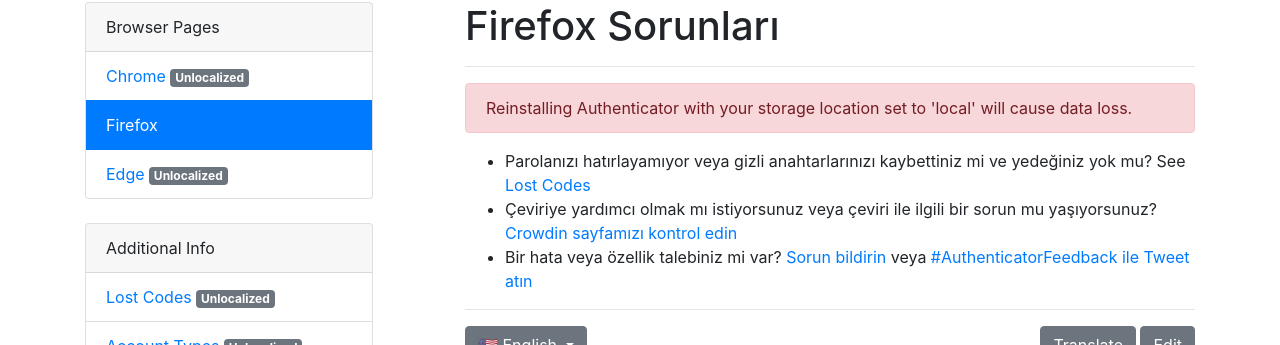
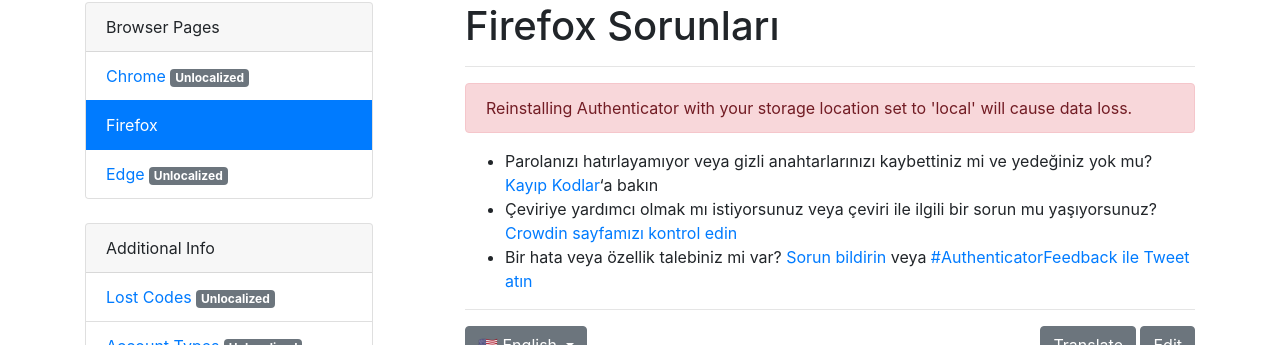
Before and after one commit to Authenticator-Extension/authenticator.cc, a Jekyll site: the page built from docs/tr/firefox-issues.md, in a window 1280 px wide. Shown: the part 78-423 px from the top of the page. Built offline with Jekyll 4.4.1, drawn with Linux system fonts in a browser that asks for light colours; our own code applies the rules of GitHub Pages for plain Markdown files.

Commit message:
New translations firefox-issues.md (Turkish)

```diff
--- a/docs/tr/firefox-issues.md
+++ b/docs/tr/firefox-issues.md
@@ -7,6 +7,6 @@
 
 {% include warning.html class="danger" message="Reinstalling Authenticator with your storage location set to 'local' will cause data loss." %}
 
-- Parolanızı hatırlayamıyor veya gizli anahtarlarınızı kaybettiniz mi ve yedeğiniz yok mu? See [Lost Codes](lost-codes)
+- Parolanızı hatırlayamıyor veya gizli anahtarlarınızı kaybettiniz mi ve yedeğiniz yok mu? [Kayıp Kodlar](lost-codes)'a bakın
 - Çeviriye yardımcı olmak mı istiyorsunuz veya çeviri ile ilgili bir sorun mu yaşıyorsunuz? [Crowdin sayfamızı kontrol edin](https://crowdin.com/project/authenticator-firefox)
 - Bir hata veya özellik talebiniz mi var? [Sorun bildirin](https://github.com/Authenticator-Extension/Authenticator/issues/new/choose) veya [#AuthenticatorFeedback ile Tweet atın](https://twitter.com/intent/tweet?hashtags=AuthenticatorFeedback)
```
